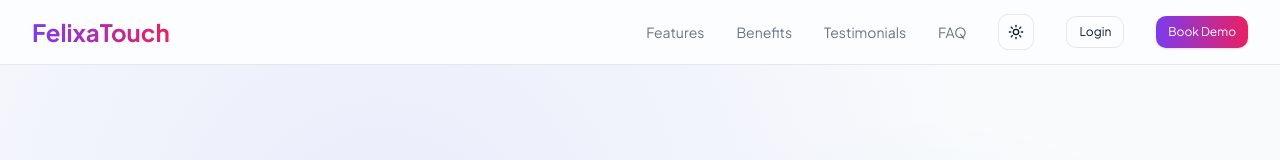
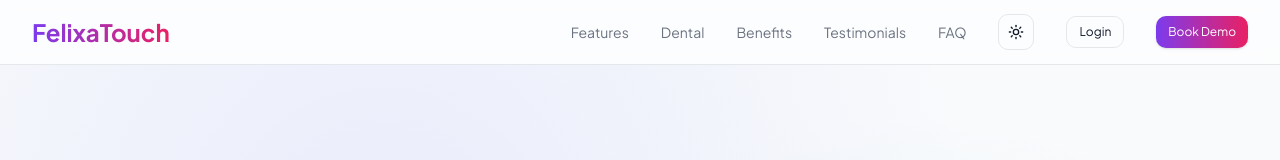
Before and after one commit to sahircmr/Felixatouch-softgen, a Next.js app: page /dental-clinic-management-software in a window 1280 px wide. Shown: the top 160 px of the page. Built offline with nearby package versions, Linux system fonts and the light colour scheme.

Commit message:
feat(header): Add 'Dental' link to navigation menu

```diff
--- a/src/components/Header.tsx
+++ b/src/components/Header.tsx
@@ -20,6 +20,9 @@ export function Header() {
           <nav className="hidden md:flex items-center space-x-8">
             <Link href="/best-clinic-software-features" className="text-sm font-medium text-muted-foreground hover:text-foreground transition-colors">
               Features
+            </Link>
+            <Link href="/dental-clinic-management-software" className="text-sm font-medium text-muted-foreground hover:text-foreground transition-colors">
+              Dental
             </Link>
             <Link href="#benefits" className="text-sm font-medium text-muted-foreground hover:text-foreground transition-colors">
               Benefits
@@ -63,6 +66,13 @@ export function Header() {
               Features
             </Link>
             <Link
+              href="/dental-clinic-management-software"
+              className="text-sm font-medium text-muted-foreground hover:text-foreground transition-colors"
+              onClick={() => setMobileMenuOpen(false)}
+            >
+              Dental
+            </Link>
+            <Link
               href="#benefits"
               className="text-sm font-medium text-muted-foreground hover:text-foreground transition-colors"
               onClick={() => setMobileMenuOpen(false)}
```
